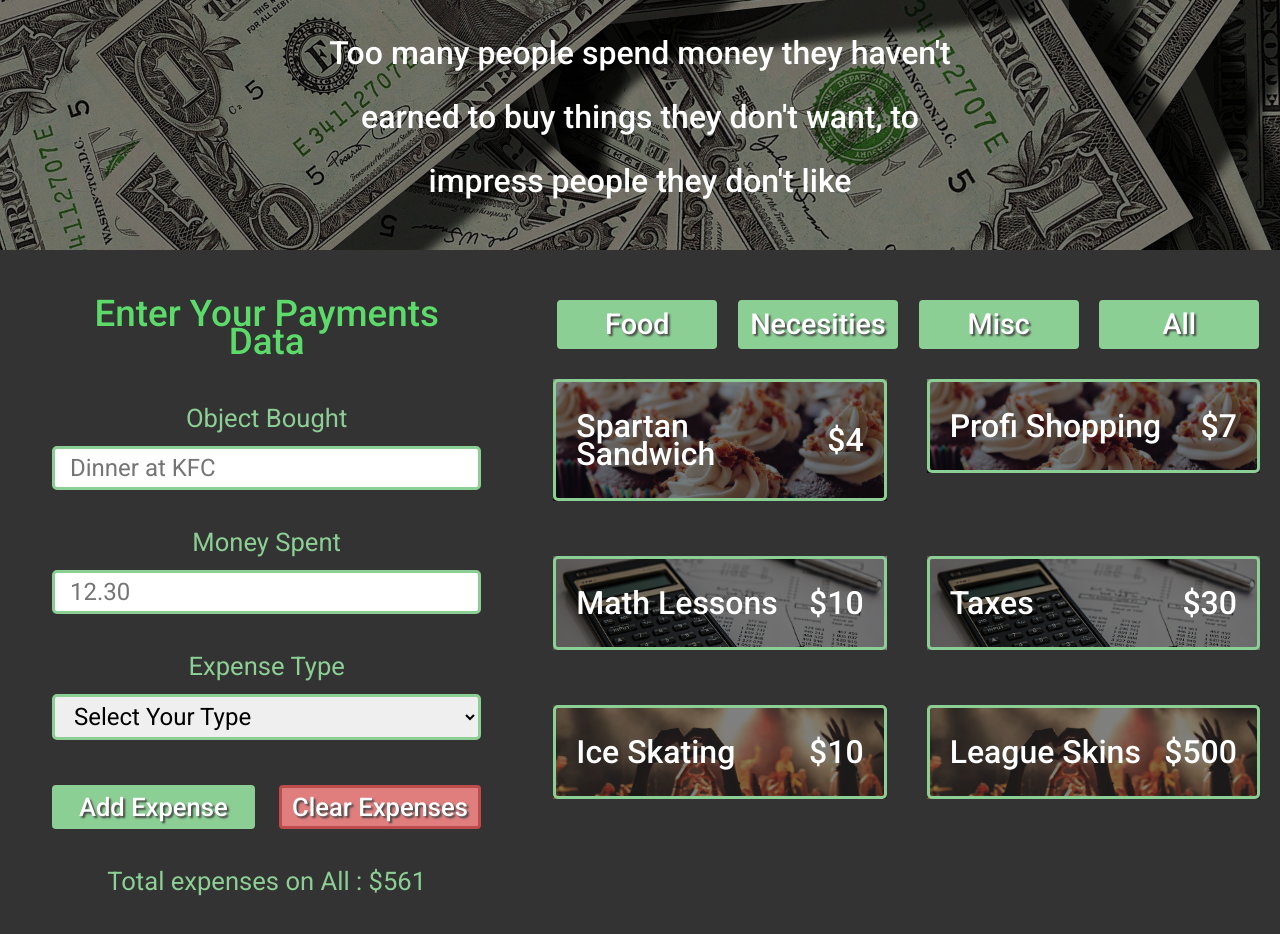
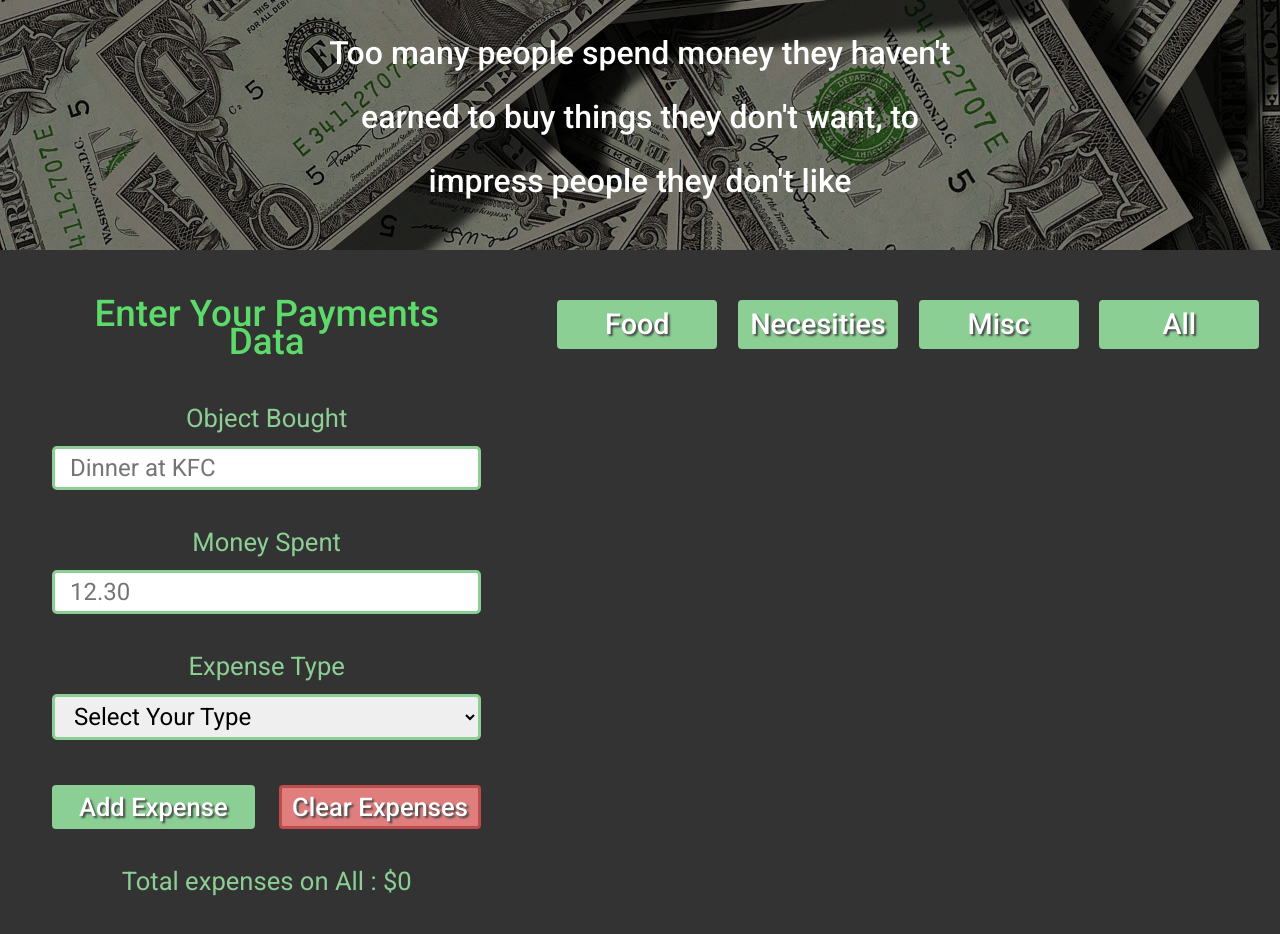
Before and after one commit to Bogdyapple14/expenseApp, an Angular app: page / in a window 1280 px wide. Shown: the top 934 px of the page. Built offline with nearby package versions, Linux system fonts and the light colour scheme.

Commit message:
Saving to local storage is now on

```diff
--- a/src/app/components/objects/objects.component.ts
+++ b/src/app/components/objects/objects.component.ts
@@ -14,6 +14,7 @@ export class ObjectsComponent implements OnInit {
   ngOnInit() {
     // Assign the type from the service and apply filters if existing
     this.type = this.ObjectService.type;
+    this.retrieveFromLocalStorage();
     this.filterObjects();
   }
 
@@ -32,6 +33,7 @@ export class ObjectsComponent implements OnInit {
       this.objects = this.ObjectService.objects = [];
       // Also clear the expenses in the service
       this.ObjectService.expenses = 0;
+      this.setToLocalStorage();
     });
 
     // Subscribe to addExpense so that whenever the event is emitted it triggers
@@ -40,7 +42,20 @@ export class ObjectsComponent implements OnInit {
       this.ObjectService.objects.push(dataObject);
       // Filter the objects after adding the new one
       this.filterObjects();
+      this.setToLocalStorage();
     });
+  }
+
+  setToLocalStorage() {
+    localStorage.setItem('expense', JSON.stringify(this.ObjectService.objects));
+  }
+
+  retrieveFromLocalStorage() {
+    if (localStorage.getItem('expense') === null) {
+      this.objects = this.ObjectService.objects = [];
+      this.ObjectService.expenses = 0;
+    } else
+      this.ObjectService.objects = JSON.parse(localStorage.getItem('expense'));
   }
 
   filterObjects() {
--- a/src/app/shared/objects.service.ts
+++ b/src/app/shared/objects.service.ts
@@ -5,38 +5,7 @@ import { expenseObject } from './expenseObject.model';
   providedIn: 'root',
 })
 export class ObjectsService {
-  objects = [
-    {
-      title: 'Spartan Sandwich',
-      price: 4,
-      type: 'Food',
-    },
-    {
-      title: 'Profi Shopping',
-      price: 7,
-      type: 'Food',
-    },
-    {
-      title: 'Math Lessons',
-      price: 10,
-      type: 'Necesities',
-    },
-    {
-      title: 'Taxes',
-      price: 30,
-      type: 'Necesities',
-    },
-    {
-      title: 'Ice Skating',
-      price: 10,
-      type: 'Misc',
-    },
-    {
-      title: 'League Skins',
-      price: 500,
-      type: 'Misc',
-    },
-  ];
+  objects = [];
   // Initialize the type with 'All' to show all objects
   type: string = 'All';
   expenses: number = this.getExpenses(this.type);
```
